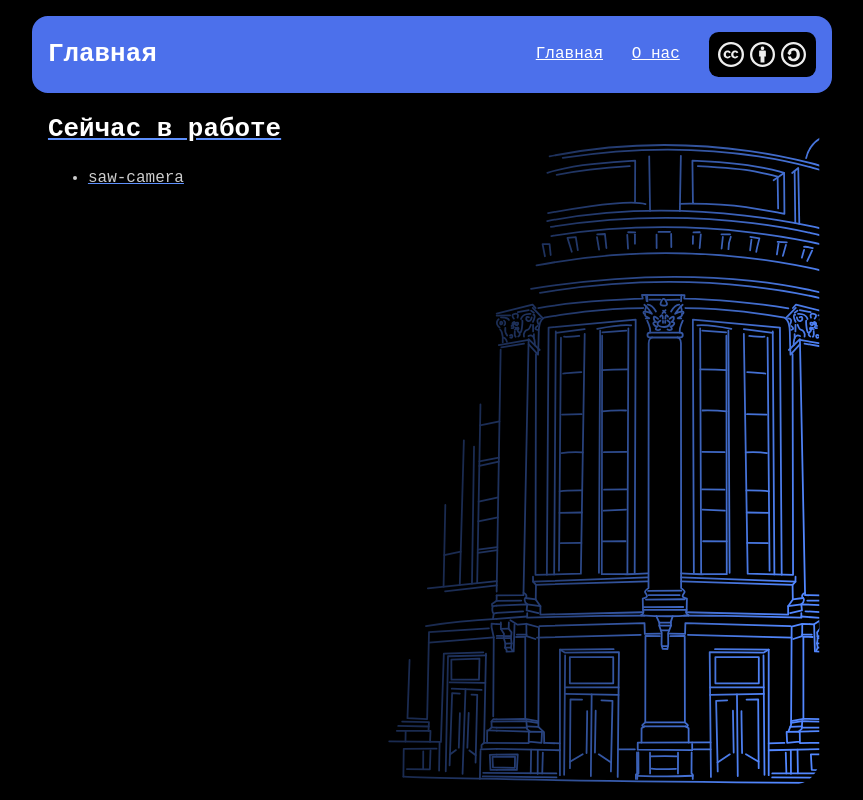
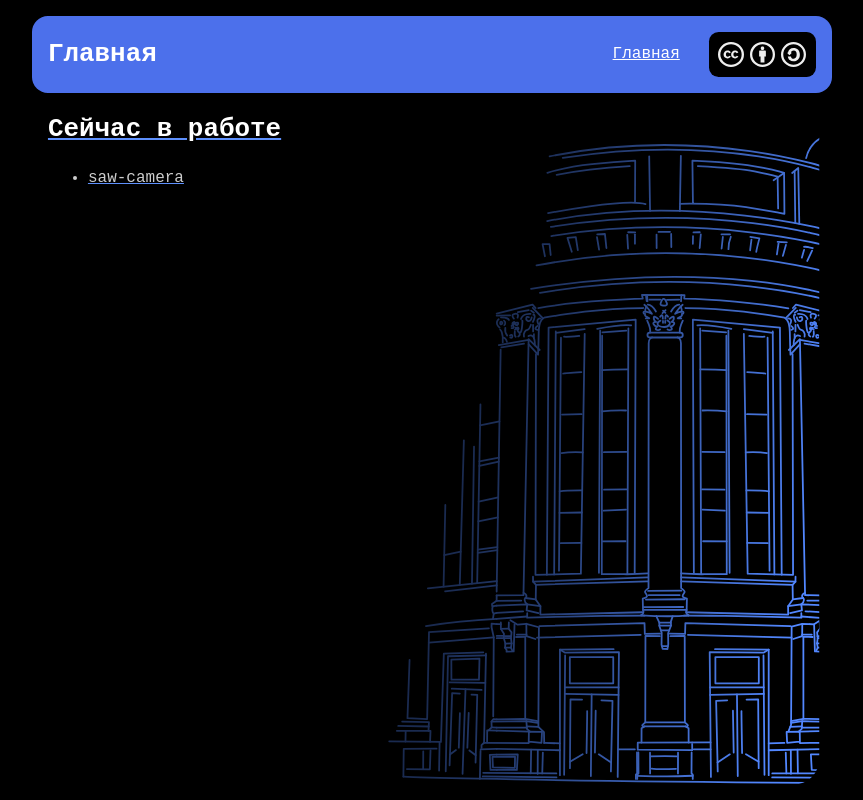
Before and after one commit to weldlab/weldlab.github.io, an Eleventy site: page index.md in a window 1280 px wide. Shown: the whole page, without its empty margins (208-1071 px from the left). Built offline with nearby package versions, Linux system fonts and the light colour scheme; Eleventy itself is replaced by a stand-in of ours; files that its build step writes are made by us from their sources.

Commit message:
fix: remove the about link as it isn't ready yet

```diff
--- a/_includes/base.njk
+++ b/_includes/base.njk
@@ -12,7 +12,7 @@
       <h1>{{ title if title else page.fileSlug }}</h1>
       <div class="header__links">
         <a href="/">Главная</a>
-        <a href="/about">О нас</a>
+        {# <a href="/about">О нас</a> #}
         <a href="/license" class="header__icon">
           <img src="/icons/creative-commons/cc.svg" alt="CC">
           <img src="/icons/creative-commons/by.svg" alt="BY">
```
